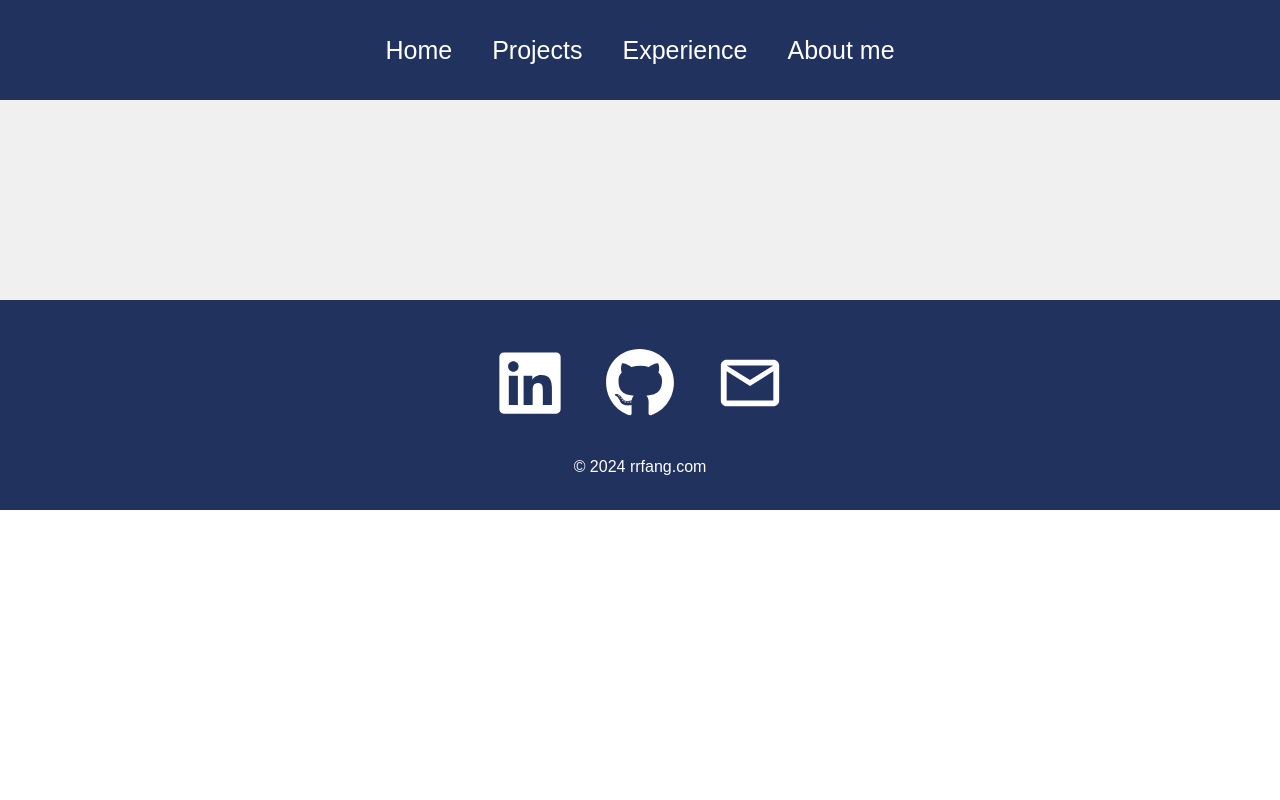
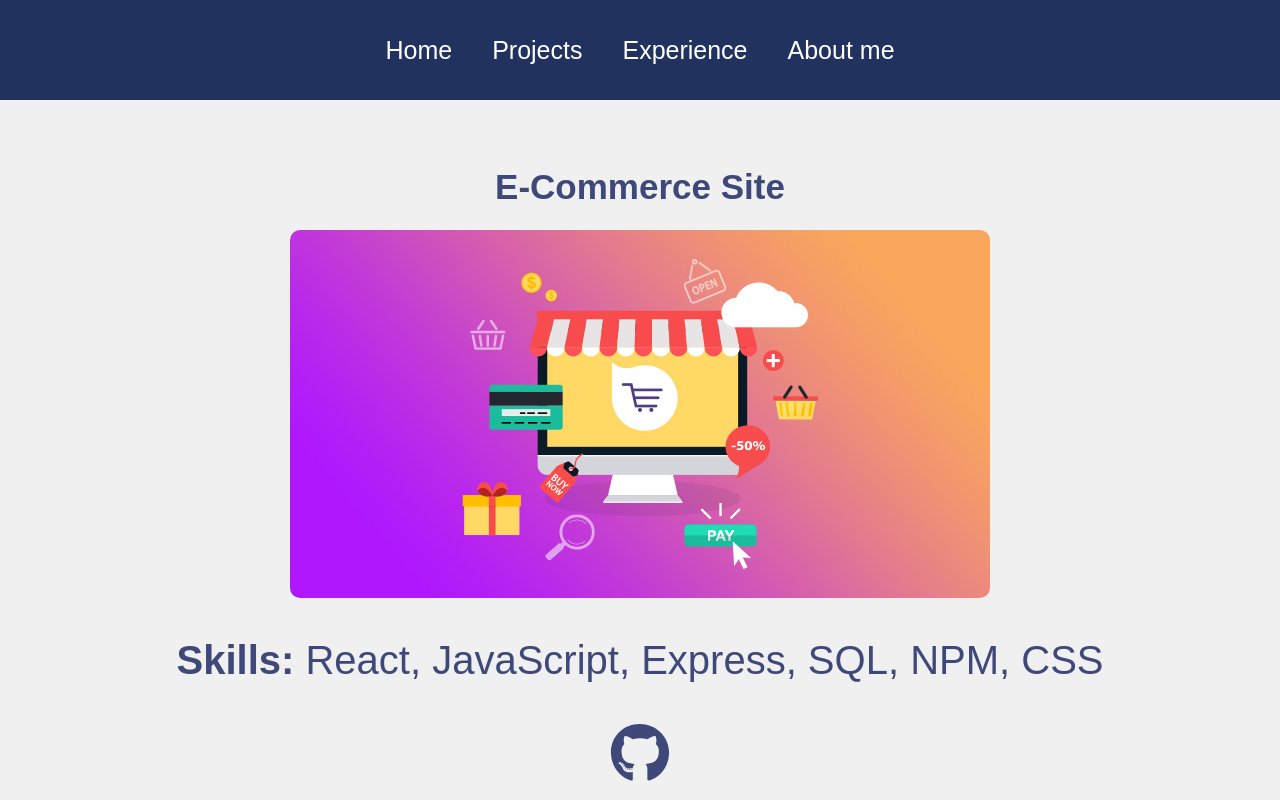
Before and after one commit to rrfang7/Personal-Portfolio, a React (Vite) app: page /project/1 in a window 1280 px wide. Shown: the top 800 px of the page. Built offline with nearby package versions, Linux system fonts and the light colour scheme.

Commit message:
Added Styling, useNavigate hook, ProjectDisplay.jsx

```diff
--- a/src/App.jsx
+++ b/src/App.jsx
@@ -6,6 +6,7 @@
 import NavBar from './components/NavBar'
 import Footer from './components/Footer'
 import Aboutme from "./pages/Aboutme"
+import ProjectDisplay from './pages/ProjectDisplay'
 
 function App() {
 
@@ -16,6 +17,7 @@
           <Routes>
             <Route path="/" element={<Home />} />
             <Route path="/projects" element={<Projects />} />
+            <Route path="/project/:id" element={<ProjectDisplay />} />
             <Route path="/experience" element={<Experience />} />
             <Route path="/aboutme" element={<Aboutme />} />
           </Routes>
--- a/src/components/ProjectItem.jsx
+++ b/src/components/ProjectItem.jsx
@@ -1,10 +1,14 @@
 import React from 'react';
+import { useNavigate } from 'react-router-dom';
 
 function ProjectItem(props) {
-  const { image, name } = props;
+  const { image, name, id } = props;
+  const navigate = useNavigate();
 
   return (
-    <div className='projectItem'>
+    <div className='projectItem' onClick={() => {
+      navigate("/project/" + id);
+    }}>
       <div style={{backgroundImage: `url(${image})`}} className='bgImage' />
       <h1>{name}</h1>
     </div>
--- a/src/helpers/projectLists.js
+++ b/src/helpers/projectLists.js
@@ -5,14 +5,18 @@
 export const projectList = [
     {
         name: "Calculator App",
-        image: proj1
+        image: proj1,
+        skills: "JavaScript, HTML, CSS"
+
     },
     {
         name: "E-Commerce Site",
-        image: proj2
+        image: proj2,
+        skills: "React, JavaScript, Express, SQL, NPM, CSS"
     },
     {
         name: "Quiz App",
-        image: proj3
+        image: proj3,
+        skills: "JavaScript, HTML, CSS"
     },
 ]
--- /dev/null
+++ b/src/pages/ProjectDisplay.css
@@ -0,0 +1,28 @@
+.project {
+    width: 100%;
+    height: calc(100vh - 100px);
+    display: flex;
+    justify-content: center;
+    align-items: center;
+    flex-direction: column;
+  }
+
+  .project h1 {
+    margin-top: 50px;
+    color: #3e497a;
+    font-size: 35px;
+  }
+  .project img {
+    width: 700px;
+    border-radius: 10px;
+  }
+
+  .project p {
+    font-size: 40px;
+    color: #3e497a;
+  }
+
+  .project svg {
+    font-size: 60px;
+    color: #3e497a;
+  }
--- /dev/null
+++ b/src/pages/ProjectDisplay.jsx
@@ -0,0 +1,22 @@
+import React from 'react'
+import { useParams } from 'react-router-dom'
+import { projectList } from '../helpers/ProjectLists';
+import { FaGithub } from "react-icons/fa";
+import "./ProjectDisplay.css"
+
+function ProjectDisplay() {
+    const { id } = useParams();
+    const project = projectList[id];
+  return (
+    <div className='project'>
+        <h1>{project.name}</h1>
+        <img src={project.image} />
+        <p>
+            <b>Skills:</b> {project.skills}
+        </p>
+        <FaGithub />
+    </div>
+  )
+}
+
+export default ProjectDisplay
--- a/src/pages/Projects.jsx
+++ b/src/pages/Projects.jsx
@@ -11,8 +11,8 @@
     <div className='projects'>
       <h1> My Personal Projects</h1>
       <div className='projectList'>
-      {projectList.map((project) => {
-        return <ProjectItem name={project.name} image={project.image}/>
+      {projectList.map((project, idx) => {
+        return <ProjectItem id={idx} name={project.name} image={project.image}/>
       })}
       </div>
     </div>
```
